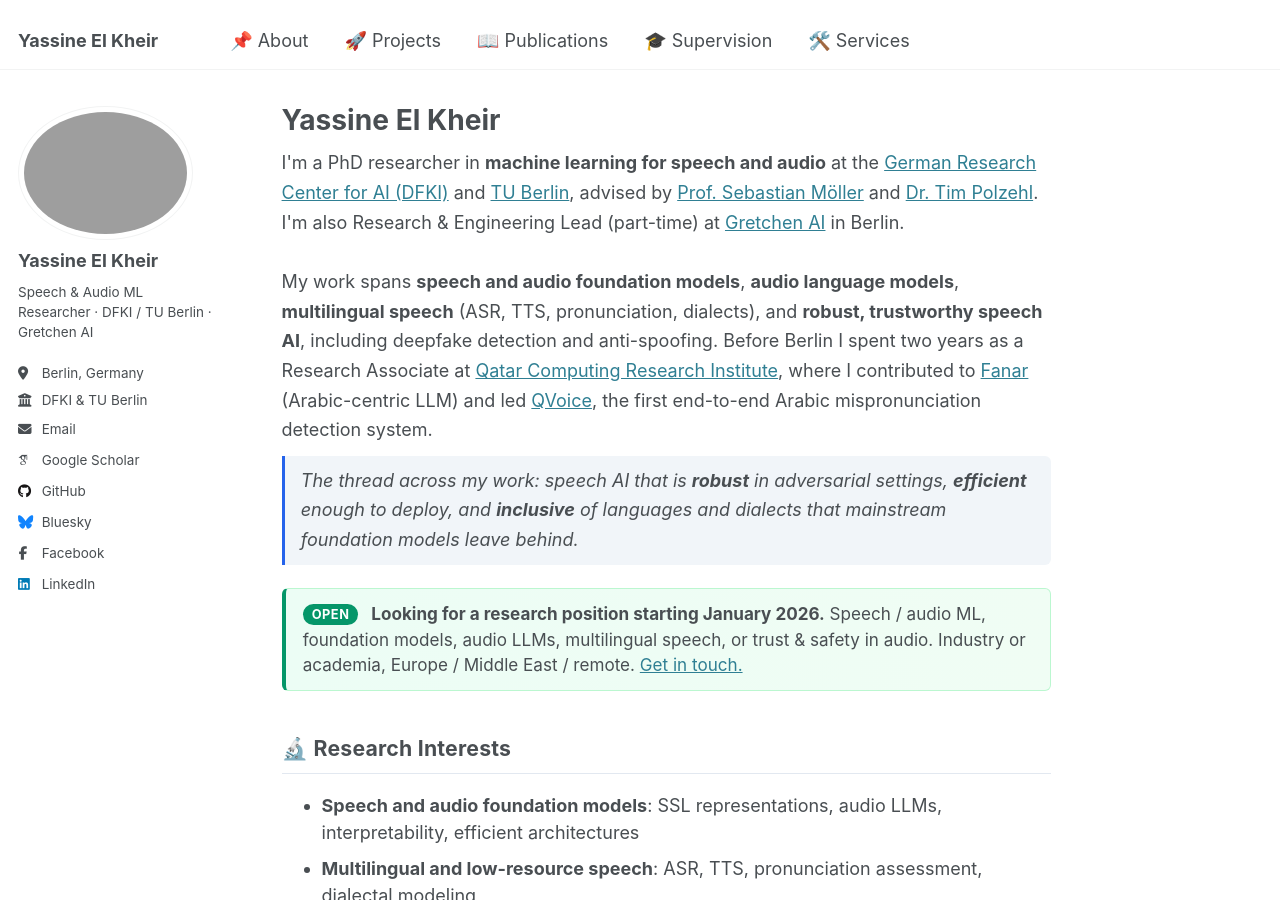
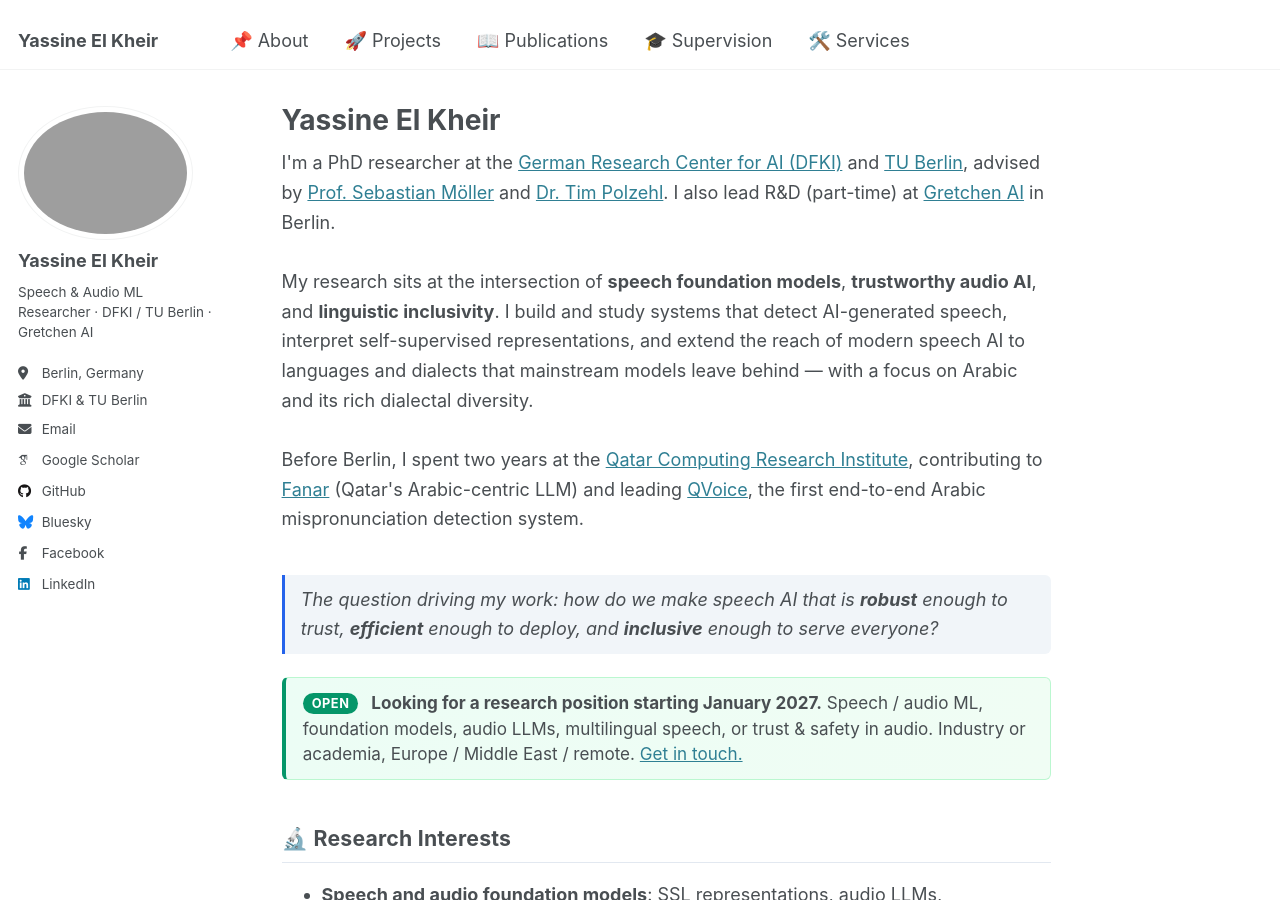
Before and after one commit to Yaselley/yaselley.github.io, a Jekyll site: the page built from _pages/about.md, in a window 1280 px wide and 900 px high. Built offline with Jekyll 4.4.1, drawn with Linux system fonts in a browser that asks for light colours; some web fonts are replaced.

Commit message:
change intro

```diff
--- a/_pages/about.md
+++ b/_pages/about.md
@@ -215,16 +215,46 @@ redirect_from:
 </style>
 
 <p class="intro-lead">
+  I'm a PhD researcher at the
+  <a href="https://www.dfki.de/en/web">German Research Center for AI (DFKI)</a>
+  and <a href="https://www.tu.berlin/en/">TU Berlin</a>, advised by
+  <a href="https://scholar.google.de/citations?user=BC_qcg0AAAAJ">Prof. Sebastian Möller</a>
+  and <a href="https://scholar.google.de/citations?user=tImnUh0AAAAJ">Dr. Tim Polzehl</a>.
+  I also lead R&amp;D (part-time) at
+  <a href="https://gretchen-ai.com/">Gretchen AI</a> in Berlin.
+  <br><br>
+  My research sits at the intersection of
+  <b>speech foundation models</b>, <b>trustworthy audio AI</b>, and
+  <b>linguistic inclusivity</b>. I build and study systems that detect AI-generated
+  speech, interpret self-supervised representations, and extend the reach of
+  modern speech AI to languages and dialects that mainstream models leave behind —
+  with a focus on Arabic and its rich dialectal diversity.
+  <br><br>
+  Before Berlin, I spent two years at the
+  <a href="https://www.hbku.edu.qa/en/qcri">Qatar Computing Research Institute</a>,
+  contributing to <a href="https://arxiv.org/pdf/2501.13944">Fanar</a>
+  (Qatar's Arabic-centric LLM) and leading
+  <a href="https://arxiv.org/pdf/2305.07445">QVoice</a>,
+  the first end-to-end Arabic mispronunciation detection system.
+  <br><br>
+  <span class="thread">
+    The question driving my work: <i>how do we make speech AI that is
+    <b>robust</b> enough to trust, <b>efficient</b> enough to deploy,
+    and <b>inclusive</b> enough to serve everyone?</i>
+  </span>
+</p>
+
+<!-- <p class="intro-lead">
 I'm a PhD researcher in <b>machine learning for speech and audio</b> at the <a href="https://www.dfki.de/en/web">German Research Center for AI (DFKI)</a> and <a href="https://www.tu.berlin/en/">TU Berlin</a>, advised by <a href="https://scholar.google.de/citations?user=BC_qcg0AAAAJ">Prof. Sebastian Möller</a> and <a href="https://scholar.google.de/citations?user=tImnUh0AAAAJ">Dr. Tim Polzehl</a>. I'm also Research &amp; Engineering Lead (part-time) at <a href="https://gretchen-ai.com/">Gretchen AI</a> in Berlin.
 <br><br>
 My work spans <b>speech and audio foundation models</b>, <b>audio language models</b>, <b>multilingual speech</b> (ASR, TTS, pronunciation, dialects), and <b>robust, trustworthy speech AI</b>, including deepfake detection and anti-spoofing. Before Berlin I spent two years as a Research Associate at <a href="https://www.hbku.edu.qa/en/qcri">Qatar Computing Research Institute</a>, where I contributed to <a href="https://arxiv.org/pdf/2501.13944">Fanar</a> (Arabic-centric LLM) and led <a href="https://arxiv.org/pdf/2305.07445">QVoice</a>, the first end-to-end Arabic mispronunciation detection system.
 <br>
 <span class="thread">The thread across my work: speech AI that is <b>robust</b> in adversarial settings, <b>efficient</b> enough to deploy, and <b>inclusive</b> of languages and dialects that mainstream foundation models leave behind.</span>
-</p>
+</p> -->
 
 <div class="hiring-banner">
 <span class="pill">OPEN</span>
-<b>Looking for a research position starting January 2026.</b> Speech / audio ML, foundation models, audio LLMs, multilingual speech, or trust &amp; safety in audio. Industry or academia, Europe / Middle East / remote. <a href="mailto:yassine.el_kheir@dfki.de">Get in touch.</a>
+<b>Looking for a research position starting January 2027.</b> Speech / audio ML, foundation models, audio LLMs, multilingual speech, or trust &amp; safety in audio. Industry or academia, Europe / Middle East / remote. <a href="mailto:yassine.el_kheir@dfki.de">Get in touch.</a>
 </div>
 
 <div class="section-title">🔬 Research Interests</div>
```
